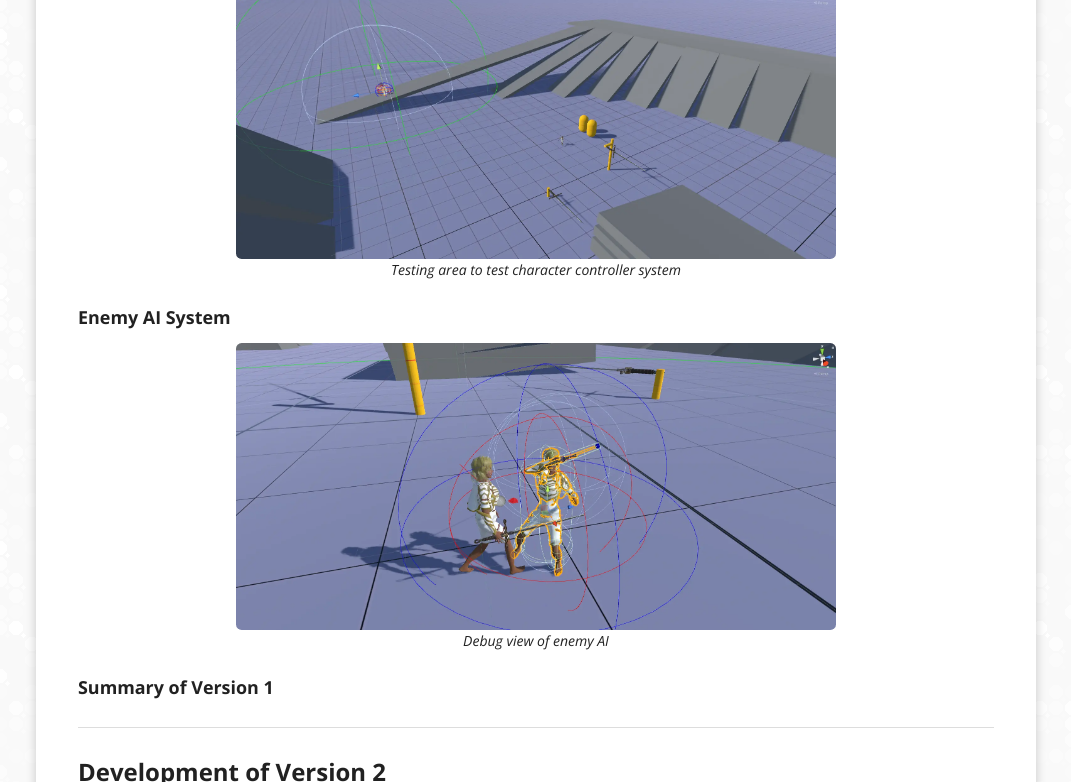
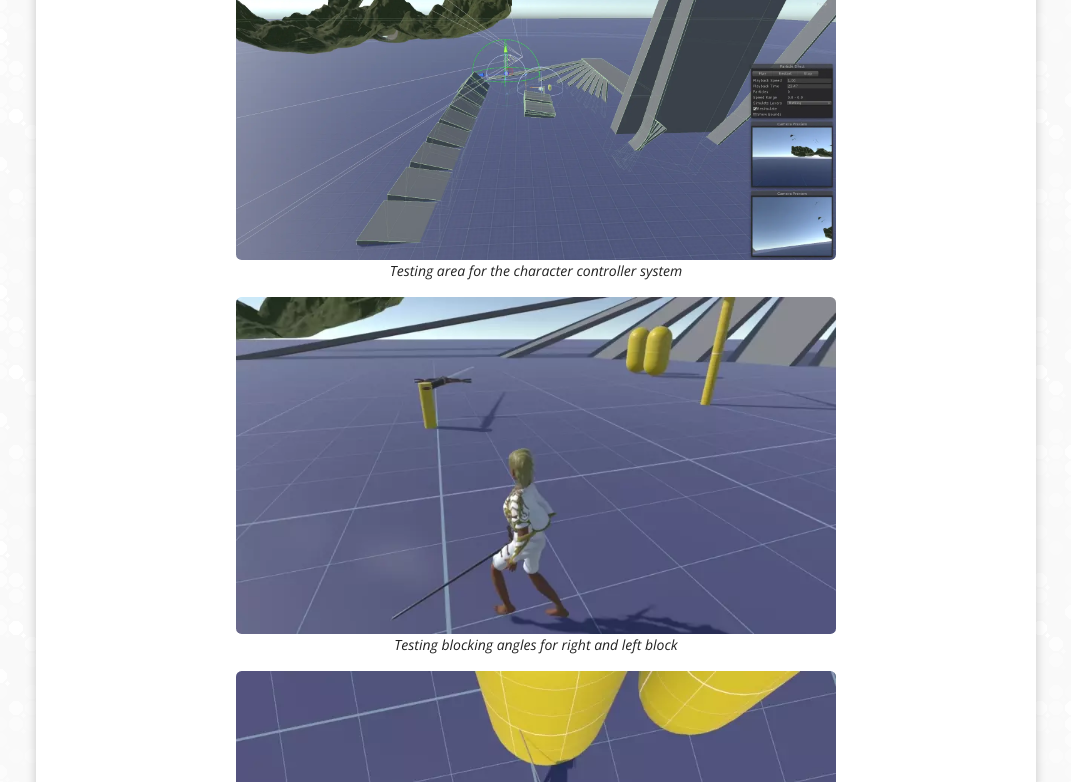
Before and after one commit to shuao23/shuao23.github.io, a Jekyll site: the page built from essays/development-of-alexa.md, in a window 1280 px wide and 1400 px high, scrolled down 3476 px. Shown: the top 782 px of the window, without its empty margins (104-1175 px from the left). Built offline with Jekyll 4.4.1, drawn with Linux system fonts in a browser that asks for light colours; some of the changed text lies outside the part shown; grey boxes are pictures that could not be loaded.

Commit message:
addded more images to alexa

```diff
--- a/essays/development-of-alexa.md
+++ b/essays/development-of-alexa.md
@@ -107,7 +107,22 @@
 
 <div class="paragraph">
   <img class="ui big centered rounded image" src="/images/alexa/debug-view-2.webp">
-  <div class="image-caption paragraph">Testing area to test character controller system</div>
+  <div class="image-caption paragraph">Testing area for the character controller system</div>
+</div>
+
+<div class="paragraph">
+  <img class="ui big centered rounded image" src="/images/alexa/testing-block.webp">
+  <div class="image-caption paragraph">Testing blocking angles for right and left block</div>
+</div>
+
+<div class="paragraph">
+  <img class="ui big centered rounded image" src="/images/alexa/testing-onhit.webp">
+  <div class="image-caption paragraph">Testing on-hit event by spawning on-hit particles</div>
+</div>
+
+<div class="paragraph">
+  <img class="ui big centered rounded image" src="/images/alexa/testing-slide.webp">
+  <div class="image-caption paragraph">Testing the athletic ability of Alexa</div>
 </div>
 
 <p>
```
Also changed, not shown: images/alexa/debug-view-2.webp, images/alexa/testing-block.webp (added), images/alexa/testing-onhit.webp (added), images/alexa/testing-slide.webp (added), 1 other file.
